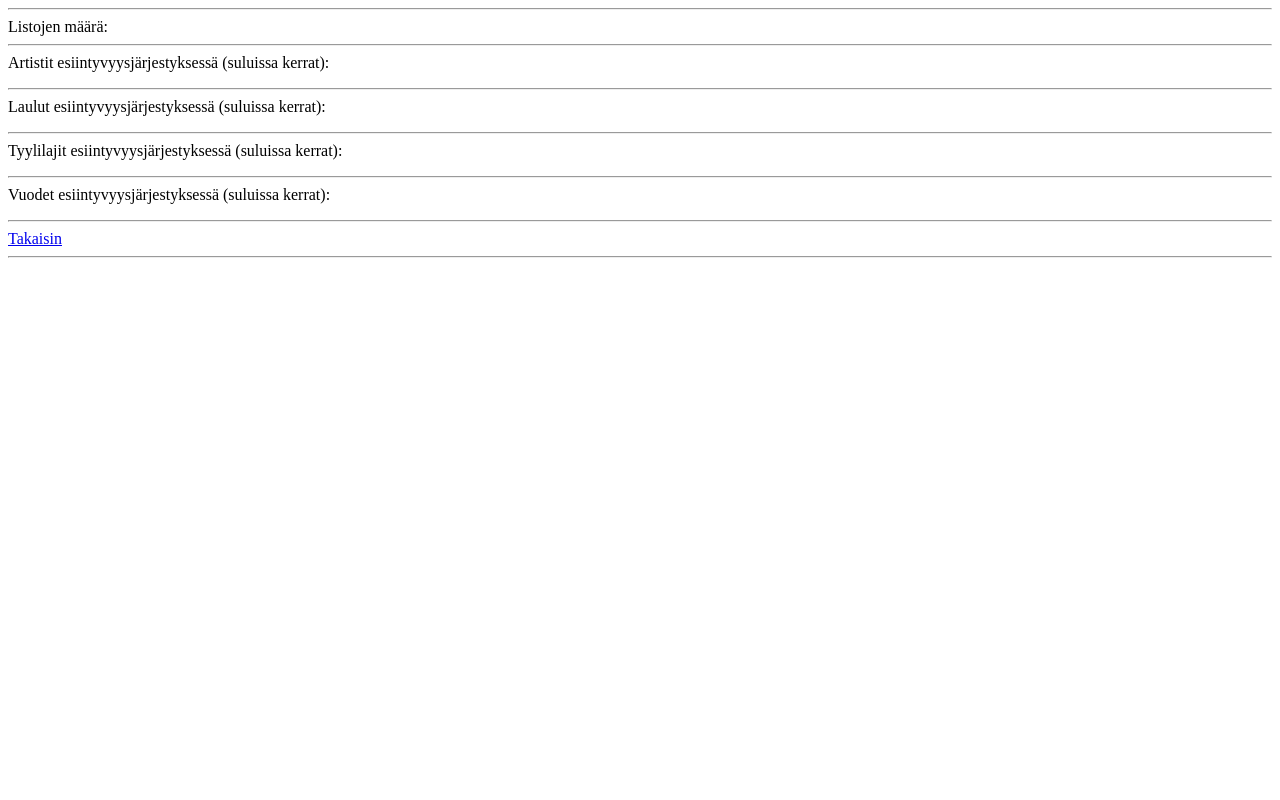
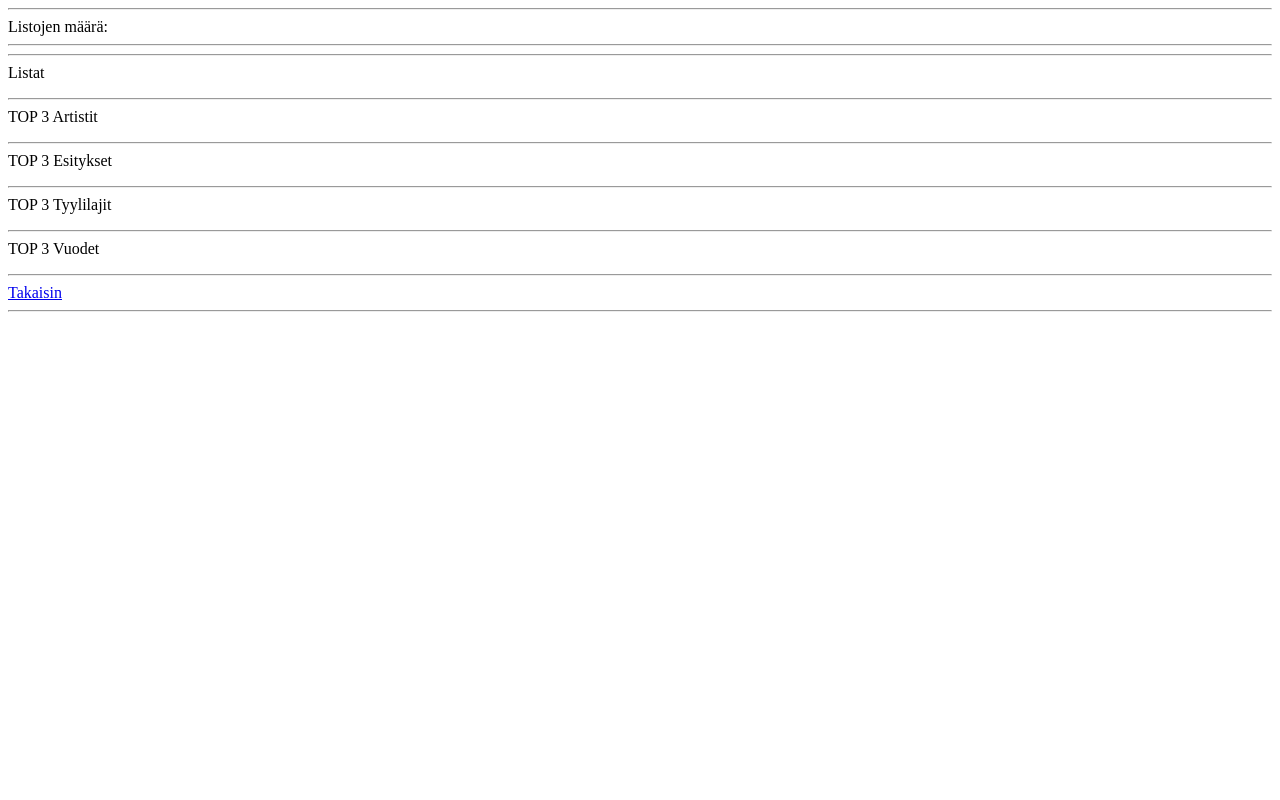
Before and after one commit to kllelndhlm/kllelndhlm-lists, a Flask app: template templates/statistics.html in a window 1280 px wide. Run offline with Flask 2, Linux system fonts and the light colour scheme; the template is opened without the code that fills it, so the values that code supplies are empty.

Commit message:
List Page

```diff
--- a/app_routes.py
+++ b/app_routes.py
@@ -87,3 +87,7 @@
 @app.route("/statistics")
 def statistics():
     return app_lists.statistics()
+
+@app.route("/list_page/<string:list_name>", methods=["GET"])
+def list_page(list_name):
+    return app_lists.list_page(list_name)
--- /dev/null
+++ b/templates/list_page.html
@@ -0,0 +1,5 @@
+<p>Lista: {{ page_name }}</p>
+<p>Laatinut: {{ list[0][1] }}</p>
+{% for row in list %}
+<p>{{ row [3] }}: {{ row [4] }} | {{ row [5] }} ({{ row [6] }})</p>
+{% endfor %}
--- a/templates/statistics.html
+++ b/templates/statistics.html
@@ -1,22 +1,28 @@
 <hr>
 Listojen määrä: {{ count }}
 <hr>
-Artistit esiintyvyysjärjestyksessä (suluissa kerrat):
+<hr>
+Listat
+<p> {% for row in distinct_list %}</p>
+<a href="/list_page/{{ row [0] }}"> {{ row [0] }}</a>
+{% endfor %}
+<hr>
+TOP 3 Artistit
 <p> {% for row in  most_frequent_artist %}</p>
 <p> {{ row [0] }} ({{ row [1] }})</p>
 {% endfor %}
 <hr>
-Laulut esiintyvyysjärjestyksessä (suluissa kerrat):
+TOP 3 Esitykset
 <p> {% for row in  most_frequent_song %}</p>
 <p> {{ row [0] }}: {{ row [1] }} ({{ row [2] }})</p>
 {% endfor %}
 <hr>
-Tyylilajit esiintyvyysjärjestyksessä (suluissa kerrat):
+TOP 3 Tyylilajit
 <p> {% for row in  most_frequent_genre %}</p>
 <p> {{ row [0] }} ({{ row [1] }})</p>
 {% endfor %}
 <hr>
-Vuodet esiintyvyysjärjestyksessä (suluissa kerrat):
+TOP 3 Vuodet
 <p> {% for row in  most_frequent_year %}</p>
 <p> {{ row [0] }} ({{ row [1] }})</p>
 {% endfor %}
```
Also changed, not shown: app_lists.py (+16 -5 lines).
